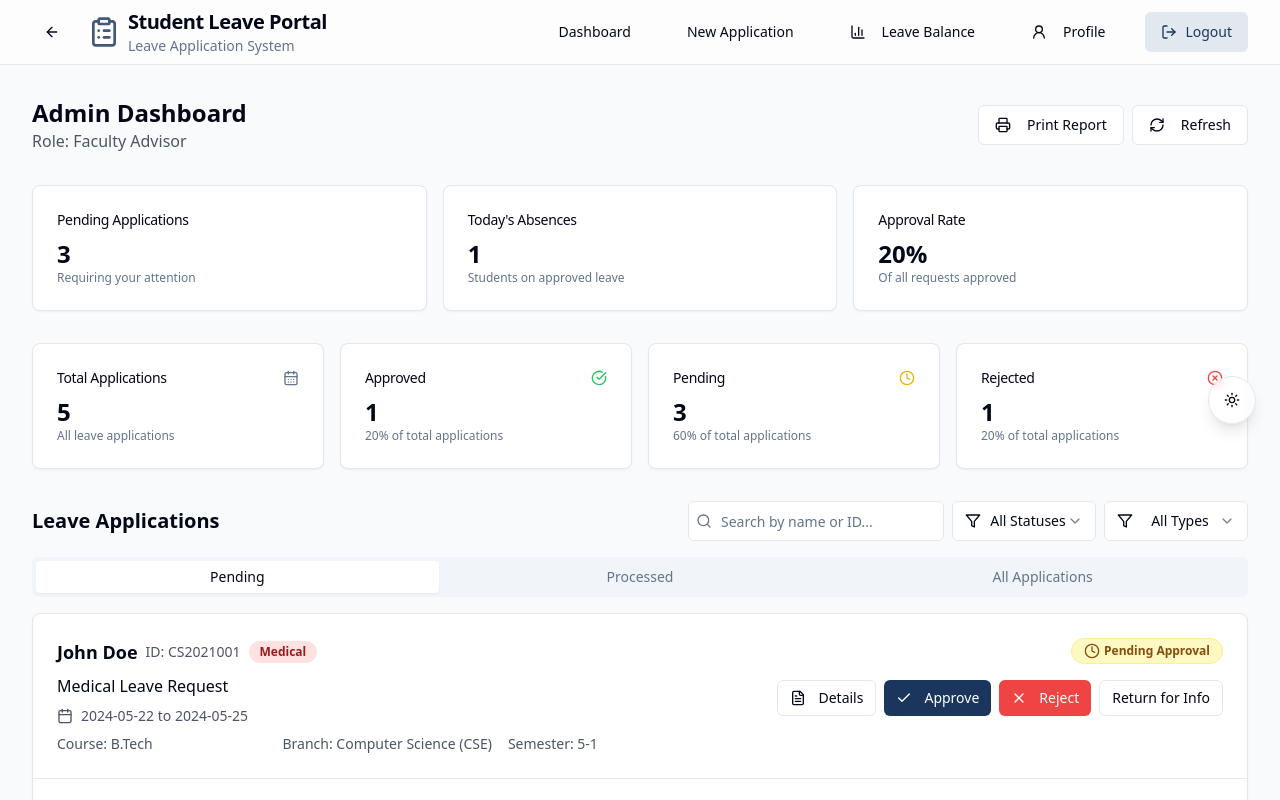
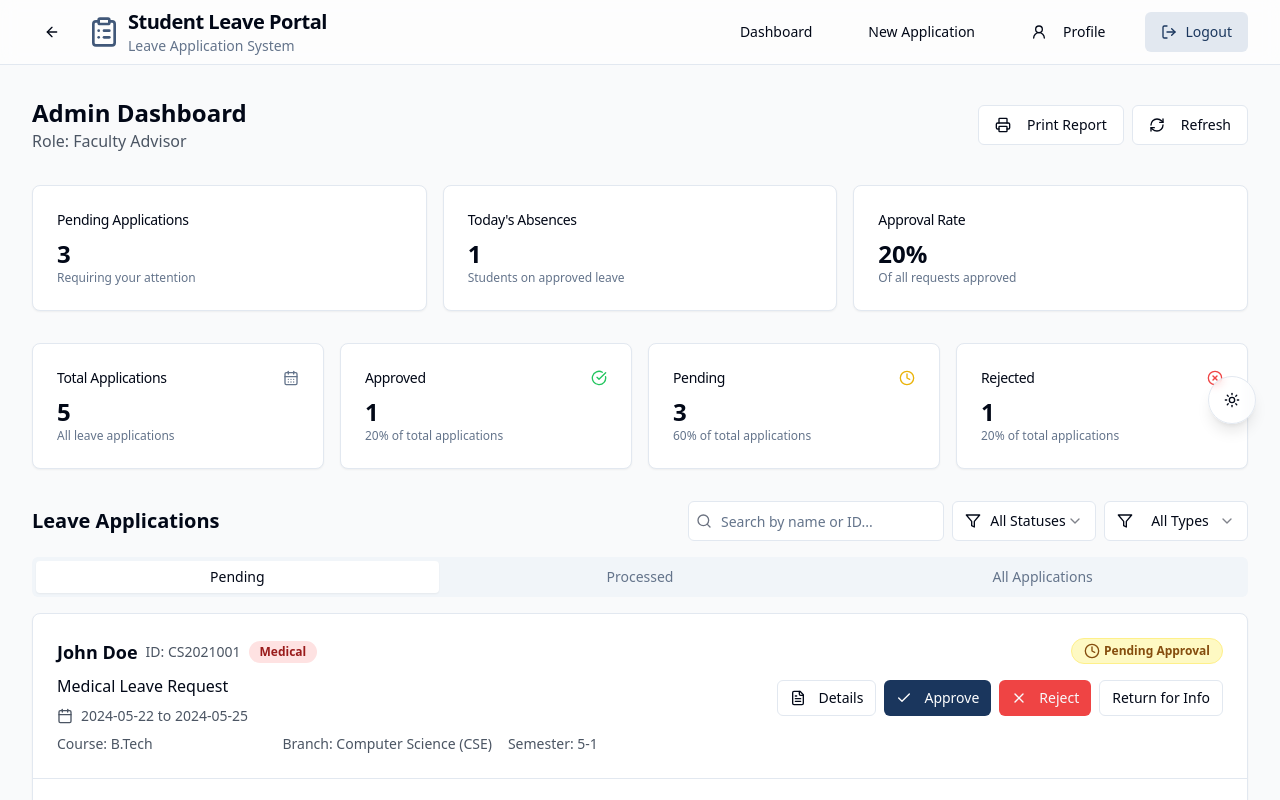
Before and after one commit to Blazeee-007/LMS, a React (Vite) app: page /admin in a window 1280 px wide. Shown: the top 800 px of the page. Built offline with nearby package versions, Linux system fonts and the light colour scheme.

Commit message:
Adjust Leave Balance Button Visibility
The leave balance button will now only be visible on the dashboard page.  It will be hidden on all other pages.

```diff
--- a/src/components/Header.tsx
+++ b/src/components/Header.tsx
@@ -12,6 +12,7 @@ export const Header = () => {
   };
 
   const isHomePage = location.pathname === "/";
+  const isDashboardPage = location.pathname === "/dashboard";
   const isActive = (path: string) => location.pathname === path;
 
   return (
@@ -58,6 +59,7 @@ export const Header = () => {
                   New Application
                 </Button>
               </li>
+              {isDashboardPage && (
                 <li>
                   <Button
                     variant={isActive("/leave-balance") ? "default" : "ghost"}
@@ -68,6 +70,7 @@ export const Header = () => {
                     Leave Balance
                   </Button>
                 </li>
+              )}
               <li>
                 <Button
                   variant={isActive("/profile") ? "default" : "ghost"}
```
Lines whose indentation alone changed are shown as unchanged.
